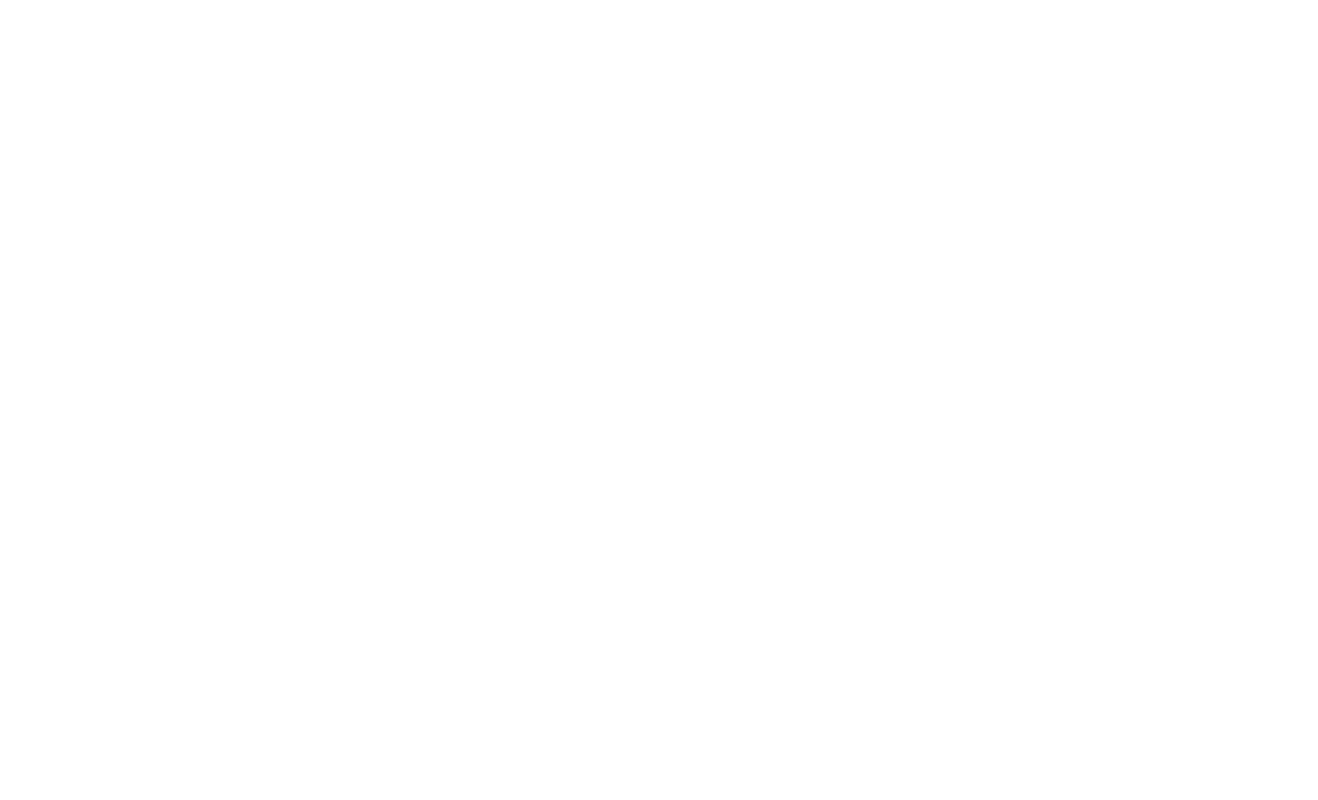
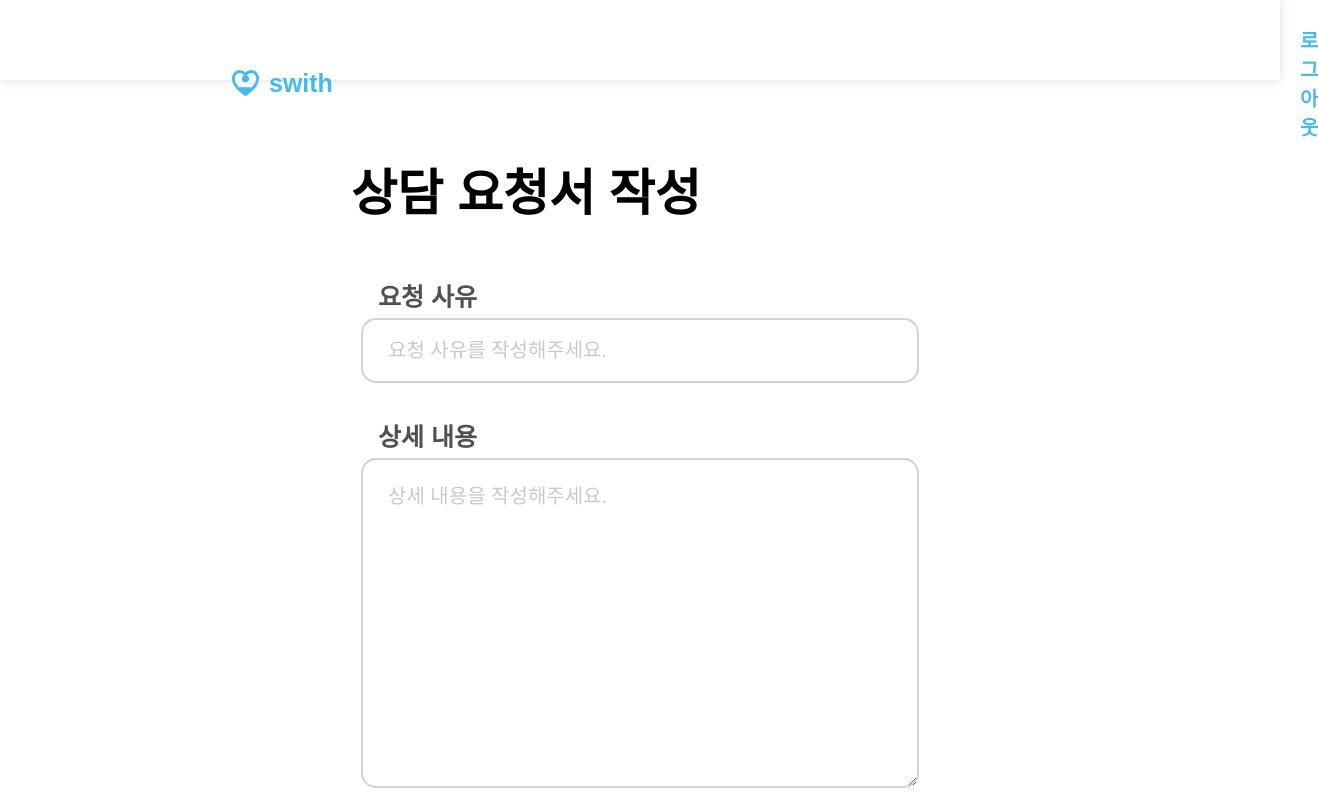
Before and after one commit to hack-Swith/Swith-Frontend, a React (Create React App) app: page /writingRequest in a window 1280 px wide. Before the commit this address had no page. Shown: the top 800 px of the page, 1318 px wide, since content can reach past the window. Built offline with nearby package versions, Linux system fonts and the light colour scheme.

Commit message:
🚑 :: WritingDiaryPage를 WritingRequestPage로 변경

```diff
--- a/src/components/student/fieldPracticeDiary/writingDiary.tsx
+++ b/src/components/student/consultationRequest/writingRequest.tsx
@@ -1,16 +1,16 @@
 import { styled } from "styled-components";
 import Header from "../../header";
 
-const WritingDiary = () => {
+const writingRequest = () => {
   return (
     <Container>
       <Header />
-      <TitleText>현상실습 일지 작성</TitleText>
+      <TitleText>상담 요청서 작성</TitleText>
       <Content>
-        <p>작업 내용</p>
-        <TitleInput placeholder="작업 내용을 작성해주세요." />
+        <p>요청 사유</p>
+        <TitleInput placeholder="요청 사유를 작성해주세요." />
         <p>상세 내용</p>
-        <MainInput placeholder="내용을 작성해주세요." />
+        <MainInput placeholder="상세 내용을 작성해주세요." />
         <EndButton>완료</EndButton>
       </Content>
     </Container>
@@ -93,4 +93,4 @@ const EndButton = styled.button`
   margin-top: 50px;
 `;
 
-export default WritingDiary;
+export default writingRequest;
--- /dev/null
+++ b/src/pages/WritingRequestPage.tsx
@@ -0,0 +1,11 @@
+import WritingRequest from "../components/student/consultationRequest/writingRequest";
+
+const WritingRequestPage = () => {
+  return (
+    <>
+      <WritingRequest />
+    </>
+  );
+};
+
+export default WritingRequestPage;
--- a/src/utils/Router.tsx
+++ b/src/utils/Router.tsx
@@ -3,7 +3,7 @@ import LoginMainPage from "../pages/LoginMainPage";
 import MainPage from "../pages/MainPage";
 import StudentLoginPage from "../pages/StudentLoginPage";
 import TeacherLoginPage from "../pages/TeacherLoginPage";
-import WritingDiaryPage from "../pages/WritingDiaryPage";
+import WritingRequestPage from "../pages/WritingRequestPage";
 
 function Router() {
   return (
@@ -13,7 +13,7 @@ function Router() {
         <Route path="/loginMain" element={<LoginMainPage />} />
         <Route path="/teacherLogin" element={<TeacherLoginPage />} />
         <Route path="/studentLogin" element={<StudentLoginPage />} />
-        <Route path="/writingDiary" element={<WritingDiaryPage />} />
+        <Route path="/writingRequest" element={<WritingRequestPage />} />
       </Routes>
     </BrowserRouter>
   );
```
Also changed, not shown: src/assets/icons/swith.svg (deleted).
